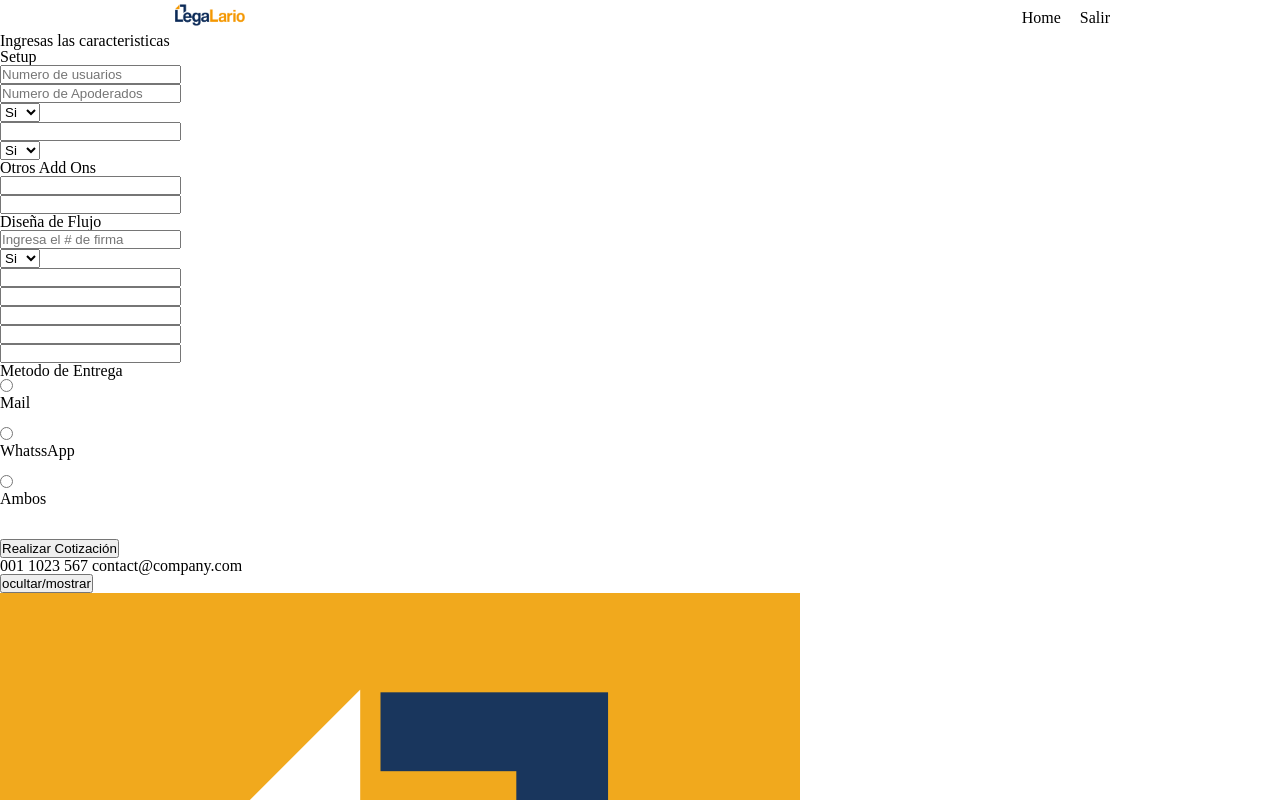
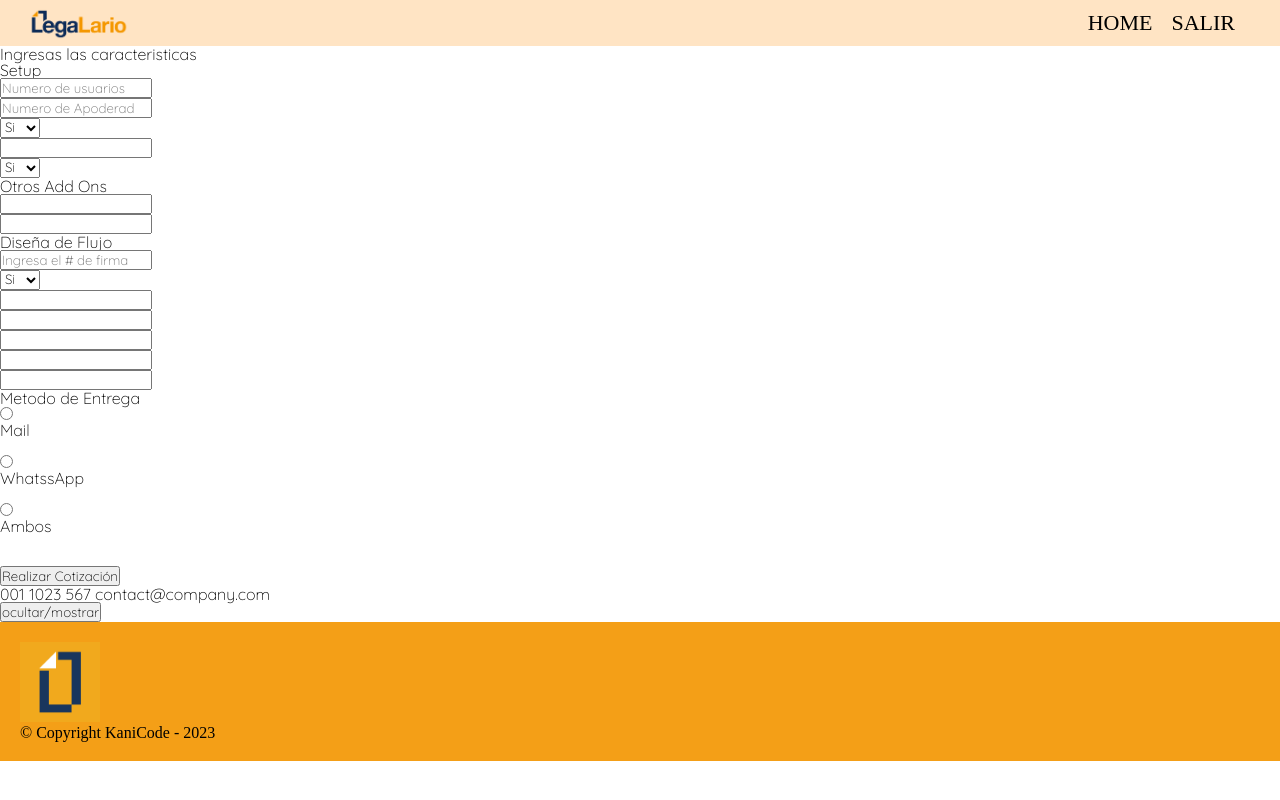
Before and after one commit to AngelRodriguez78/cotizador_lega, a plain HTML site: page html/cotizador2.html in a window 1280 px wide. Shown: the top 800 px of the page. Drawn offline with Linux system fonts and the light colour scheme; files that its build step writes are made by us from their sources.

Commit message:
Primera Parte

```diff
--- a/assets/css/cotizador.css
+++ b/assets/css/cotizador.css
@@ -1,7 +1,87 @@
-@import url('https://fonts.googleapis.com/css2?family=Open+Sans:wght@300&display=swap');
+@import url('https://fonts.googleapis.com/css2?family=Quicksand:wght@300&display=swap');
+
 
 * {
     box-sizing: border-box;
     margin: 0px;
     padding: 0px;
+    font-family: 'Quicksand', sans-serif;
 }
+
+.container-cotizador {
+    display: flex;
+    flex-direction: row;
+    height: auto;
+}
+
+.contenedor-box {
+    display: flex;
+    flex-direction: column;
+    width: 50%;
+
+
+}
+
+.box-titulo {
+    border-style: dotted solid;
+    display: flex;
+    flex-direction: column;
+    padding: 25px;
+    justify-content: center;
+}
+
+.box-titulo h1 {
+    text-align: center;
+    background-color: bisque;
+}
+
+.box-lista {
+    display: flex;
+    flex-direction: column;
+    justify-content: center;
+    padding: 0px 0px 0px 0px;
+}
+
+.box-lista .sub-texto {
+
+    padding-bottom: 0;
+}
+
+ul {
+    list-style: none;
+    padding-bottom: 15px;
+}
+
+.etiqueta {
+    padding: 5px;
+}
+
+
+.text-incluido {
+    padding: 5rem;
+    display: flex;
+    flex-direction: row;
+    width: 50%;
+}
+
+
+button {
+    padding: 5px;
+    font: bold 0.6em sans-serif;
+    border: 2px solid #333;
+    border-radius: 5px;
+    background: none;
+    cursor: pointer;
+    transform: rotate(-1.5deg);
+}
+
+button:after {
+    content: " >>>";
+}
+
+button:hover,
+button:focus {
+    outline: none;
+    background: #000;
+    color: #fff;
+}
--- /dev/null
+++ b/assets/css/footer.css
@@ -0,0 +1,22 @@
+@import url('https://fonts.googleapis.com/css2?family=Quicksand:wght@300&display=swap');
+
+
+* {
+    box-sizing: border-box;
+    margin: 0px;
+    padding: 0px;
+    font-family: 'Quicksand', sans-serif;
+}
+
+
+footer {
+    background: #f49f17;
+    padding: 20px;
+    margin: 0% auto;
+}
+
+
+footer img {
+    width: 80px;
+    height: 80px;
+}
--- a/assets/css/header.css
+++ b/assets/css/header.css
@@ -1,62 +1,58 @@
-@import url('https://fonts.googleapis.com/css2?family=Open+Sans:wght@300&display=swap');
+@import url('https://fonts.googleapis.com/css2?family=Quicksand:wght@300&display=swap');
+
 
 * {
     box-sizing: border-box;
     margin: 0px;
     padding: 0px;
+    font-family: 'Quicksand', sans-serif;
 }
 
 
-
-header {
-    padding: 0;
-    background: white;
-    color: black;
-
-
+.caja {
+    display: flex;
+    flex-direction: row;
+    justify-content:space-around;
+    align-items: center;
+    align-content: center;
+    width: 100%;
+    background-color: bisque;
 }
 
-.caja {
-    display: flex;
-    width: 940px;
-    position: relative;
-    margin: 0px auto;
-}
-
-.logo {
-    display: flex;
-    text-align: right;
+.logo{
+    padding: 5px 0 0 25px;
+    width: 30%;
 }
 
 .logo-img {
-    width: 80px;
-    height: 30px;
+    border-color: 10px black solid ;
+    width: 30%;
+    height: auto;
+    background-color: bisque;
 }
 
 
-nav {
+.menu {
+    width: 70%;
     display: flex;
-    position: absolute;
-    top: 10px;
-    right: 0px;
-
+    justify-content: flex-end;
+    background-color: bisque;
+    padding: 0 45px 0px 0px;
 }
 
-nav li {
+.menu li {
     display: inline;
     margin: 0 0 0 15px;
 }
 
-
-nav a {
+.menu a {
     text-transform: uppercase;
     color: black;
-    font-weight: bold;
     font-size: 22px;
     text-decoration: none;
 }
 
-nav a:hover {
+.menu a:hover {
     color: #c78000;
     text-decoration: underline;
 
--- a/assets/css/styles.css
+++ b/assets/css/styles.css
@@ -147,15 +147,3 @@ select {
 
 
 /*footer*/
-
-footer {
-    background: #f49f17;
-    padding: 20px;
-    margin: 0% auto;
-}
-
-
-footer img {
-    width: 80px;
-    height: 80px;
-}
--- a/html/cotizador.html
+++ b/html/cotizador2.html
@@ -5,22 +5,23 @@
     <meta charset="UTF-8">
     <meta http-equiv="X-UA-Compatible" content="IE=edge">
     <meta name="viewport" content="width=device-width, initial-scale=1.0">
-    <link rel="stylesheet" href="/assets/css/reset.css">
+    <link rel="stylesheet" href="./assets/css/reset.css">
     <link rel="stylesheet" href="/assets/css/header.css">
+    <link rel="stylesheet" href="/assets/css/footer.css">
     <title>Cotizador Comercial - LegaLario</title>
 </head>
 
 <body>
     <header>
         <div class="caja">
-            <div>
+            <div class="logo">
                 <img class="logo-img" src="/assets/images/legalario-logo.png" alt="img" width="100" height="60">
             </div>
-            <div>
-                <nav>
+            <div class="menu">
+                <nav class="menu-hd">
                     <ul>
-                        <li>Home</li>
-                        <li>Salir</li>
+                        <li><a>Home</a></li>
+                        <li><a>Salir</a></li>
                     </ul>
                 </nav>
             </div>
@@ -29,12 +30,16 @@
 
     <section>
         <div class="box-titulo">
-            <h1>Ingresas las caracteristicas</h1>
+
         </div>
     </section>
 
 
-    <main class="container-flex">
+    <main class="contenedor">
+        <div>
+            <div>
+                <h1>Ingresas las caracteristicas</h1>
+            </div>
             <div>
                 <form class="box-lista1">
                     <h2>Setup</h2>
@@ -79,8 +84,6 @@
                     </ul>
                 </form>
             </div>
-        <div>
-
         </div>
 
         <section>
```
Also changed, not shown: html/cotizador1.html (added, +131 -0 lines). Lines whose indentation alone changed are shown as unchanged.
